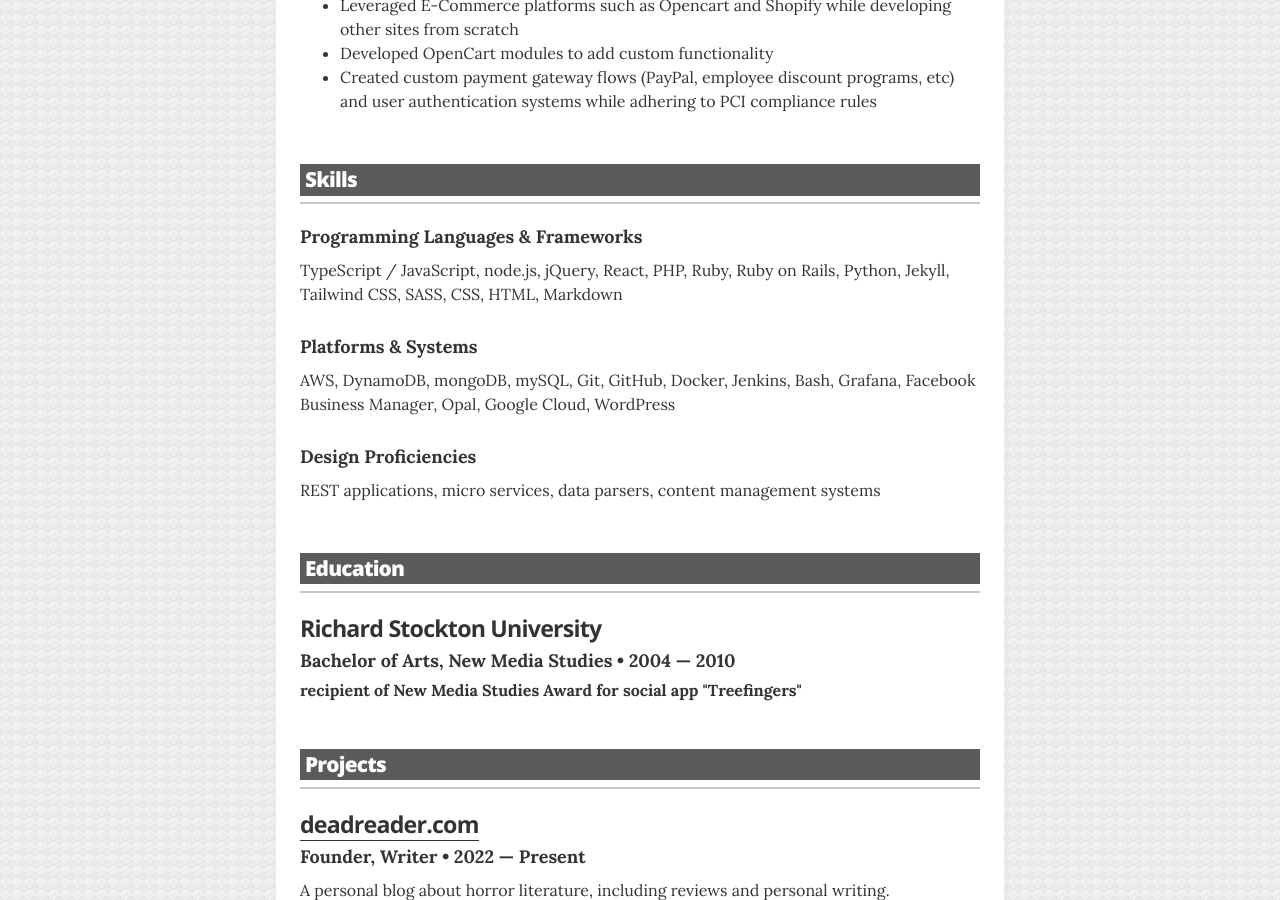
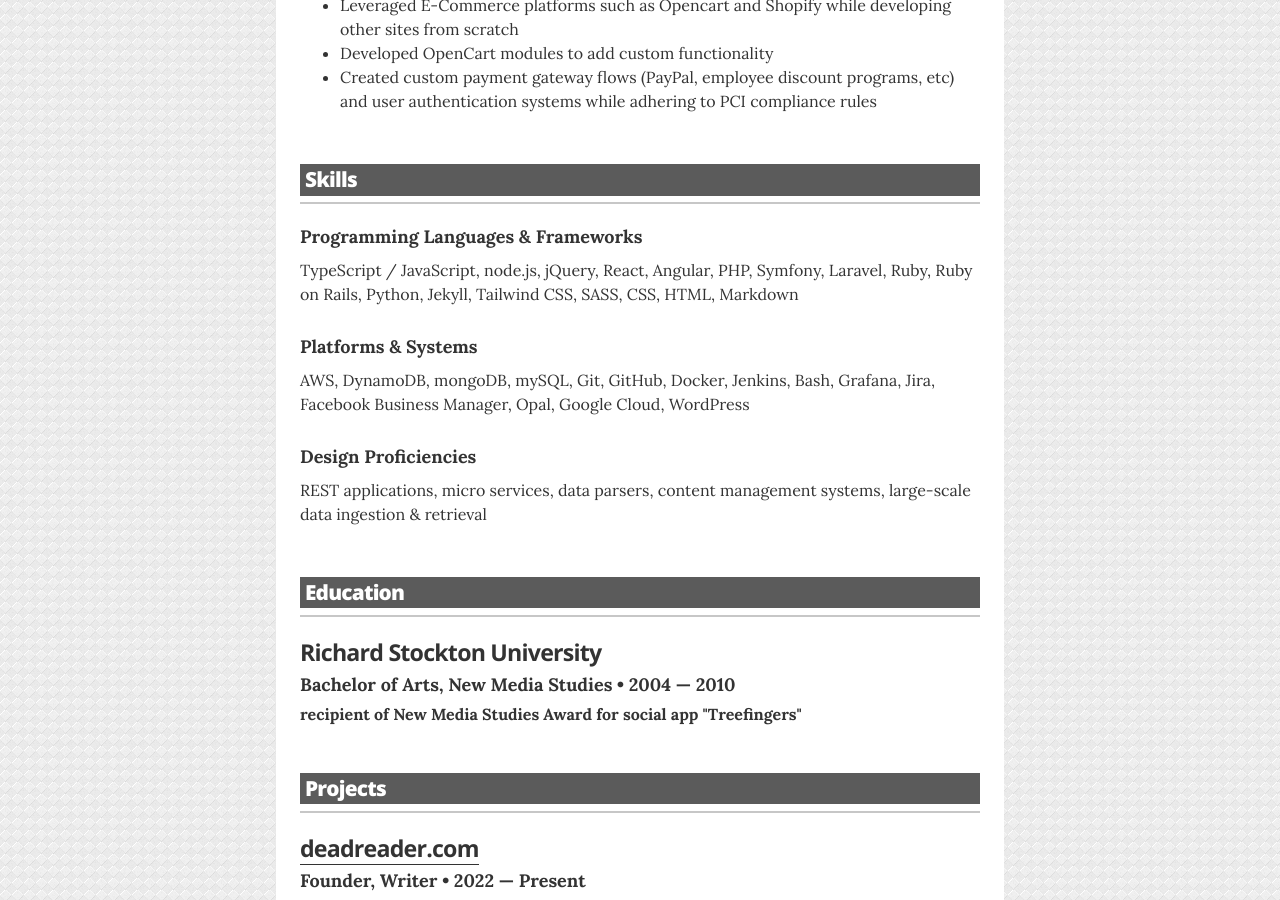
Before and after one commit to bsullivan-io/bsullivan.io, a Jekyll site: the page built from index.html, in a window 1280 px wide and 900 px high, scrolled down 1582 px. Built offline with Jekyll 4.4.1, drawn with Linux system fonts in a browser that asks for light colours.

Commit message:
update skills.yml

```diff
--- a/_data/skills.yml
+++ b/_data/skills.yml
@@ -1,12 +1,12 @@
 # Skills
 # Programming languages & Frameworks
 - skill: Programming Languages & Frameworks
-  description: TypeScript / JavaScript, node.js, jQuery, React, PHP, Ruby, Ruby on Rails, Python, Jekyll, Tailwind CSS, SASS, CSS, HTML, Markdown
+  description: TypeScript / JavaScript, node.js, jQuery, React, Angular, PHP, Symfony, Laravel, Ruby, Ruby on Rails, Python, Jekyll, Tailwind CSS, SASS, CSS, HTML, Markdown
 
 # Platforms & Systems
 - skill: Platforms & Systems
-  description: AWS, DynamoDB, mongoDB, mySQL, Git, GitHub, Docker, Jenkins, Bash, Grafana, Facebook Business Manager, Opal, Google Cloud, WordPress
+  description: AWS, DynamoDB, mongoDB, mySQL, Git, GitHub, Docker, Jenkins, Bash, Grafana, Jira, Facebook Business Manager, Opal, Google Cloud, WordPress
 
 # Applications
 - skill: Design Proficiencies
-  description: REST applications, micro services, data parsers, content management systems
+  description: REST applications, micro services, data parsers, content management systems, large-scale data ingestion & retrieval
```
